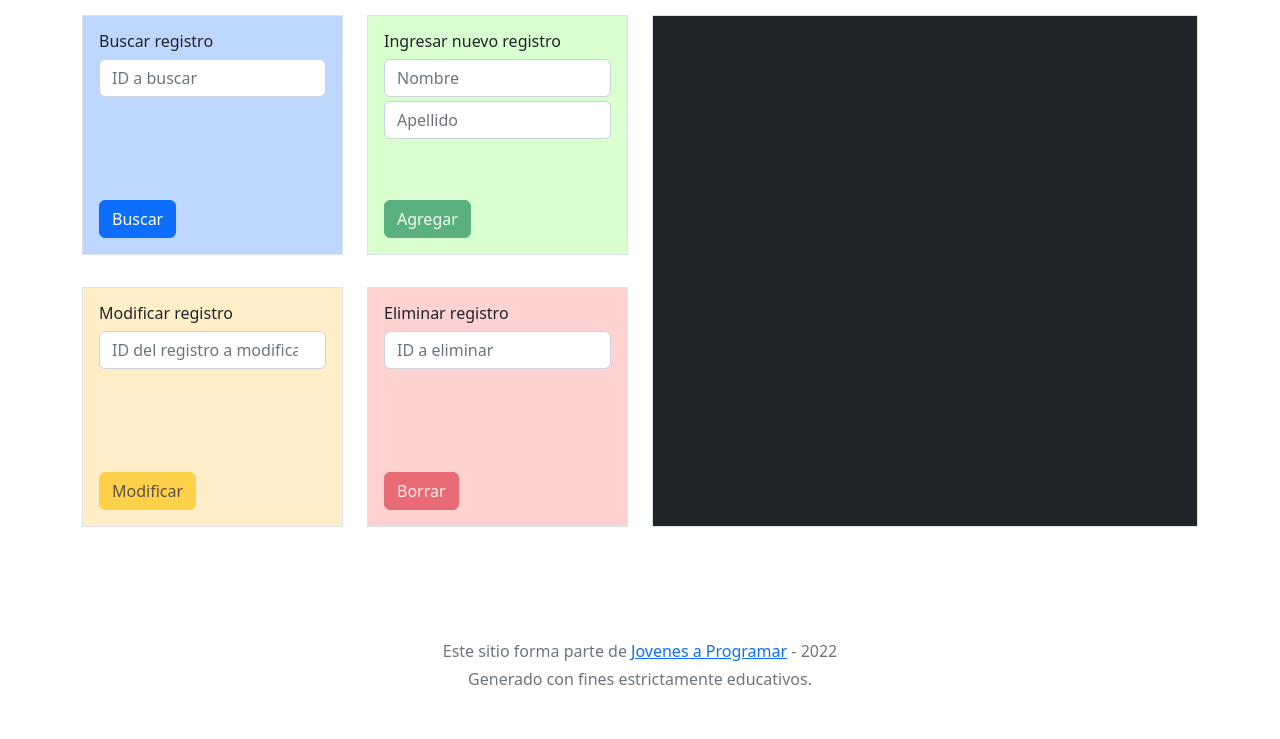
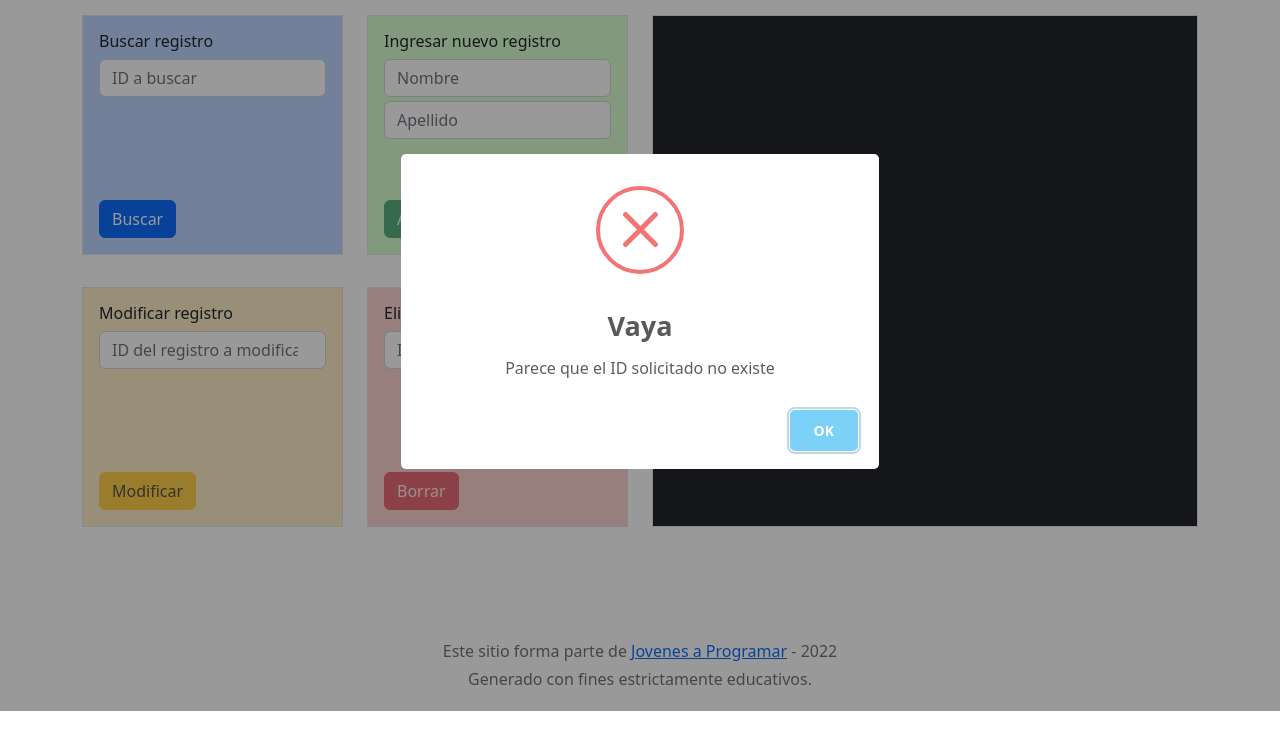
Before and after one commit to na7hk3r/entregaGrupal_7, a plain HTML site: page index.html in a window 1280 px wide. Both pictures are taken after a click on the button "Buscar". Shown: the part 89-828 px from the top of the page. Drawn offline with nearby package versions, Linux system fonts and the light colour scheme; no server answers.

Commit message:
Comienzo alerta sobre ID no encontrada en bùsqueda

```diff
--- a/index.html
+++ b/index.html
@@ -94,5 +94,5 @@
     <script src="scripts/bootstrap.bundle.js"></script>
     <script src="scripts/main.js"></script>
 </body>
-
+<script src="https://unpkg.com/sweetalert/dist/sweetalert.min.js"></script>
 </html>
--- a/scripts/main.js
+++ b/scripts/main.js
@@ -54,8 +54,6 @@ btnBuscar.addEventListener("click", () => {
        <li>Nombre: ${lista.name}</li>
        <li>Apellido: ${lista.lastname}</li>
        `
-
-
       })
 
   } else {
@@ -68,6 +66,11 @@ btnBuscar.addEventListener("click", () => {
 
       });
   }
+
+  if( id !== lista.id ) {
+    swal ( "Vaya" ,  "Parece que el ID solicitado no existe" ,  "error" )
+    }
+
 });
 
 //agregar
```
